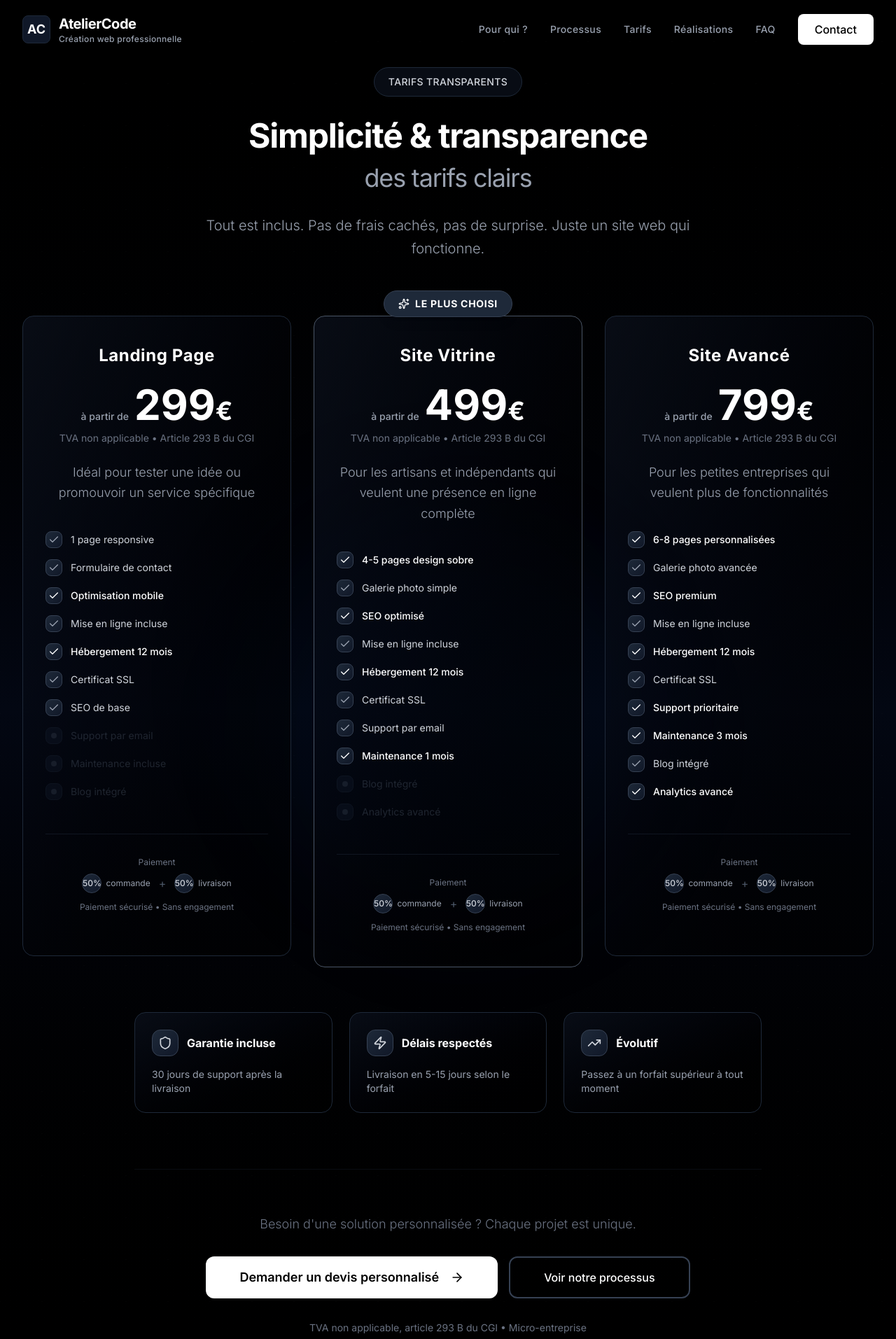
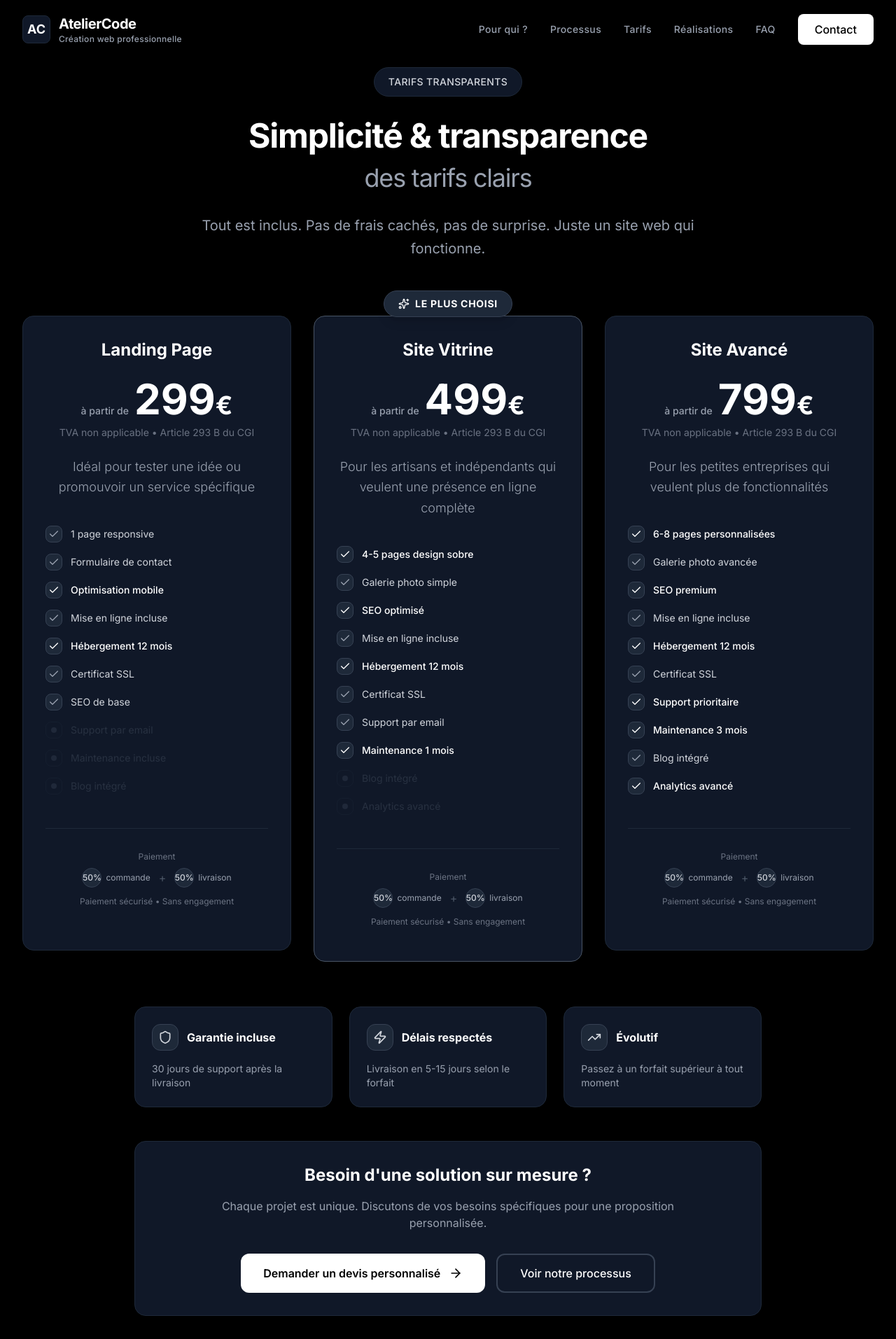
Before and after one commit to vladbevz/ateliercode, a Next.js app: page /tarifs in a window 1280 px wide. Shown: the top 1913 px of the page at 70% size. Built offline with nearby package versions, Linux system fonts and the light colour scheme.

Commit message:
tarifs simple

```diff
--- a/app/components/Tarifs.tsx
+++ b/app/components/Tarifs.tsx
@@ -1,4 +1,4 @@
-// app/components/Tarifs.tsx - ФІНАЛЬНИЙ ФІКС
+// app/components/Tarifs.tsx - Максимально спрощено
 'use client';
 
 import { Check, ArrowRight, Sparkles, TrendingUp, Shield, Zap } from 'lucide-react';
@@ -78,8 +78,7 @@ export default function Tarifs() {
       y: 0,
       transition: {
         delay: i * 0.15,
-        duration: 0.5,
-        ease: "easeOut" as const
+        duration: 0.5
       }
     })
   };
@@ -87,65 +86,31 @@ export default function Tarifs() {
   return (
     <section
       ref={containerRef}
-      className="relative py-24 overflow-hidden"
+      className="relative py-24"
     >
-      {/* Елегантний градієнтний фон */}
-      <div className="absolute inset-0 z-0">
-        <div className="absolute inset-0 bg-gradient-to-b from-black via-gray-950 to-black"></div>
-        <div className="absolute top-1/3 left-1/4 w-[600px] h-[600px] bg-gray-900/5 rounded-full blur-3xl"></div>
-        <div className="absolute bottom-1/3 right-1/4 w-[600px] h-[600px] bg-gray-800/5 rounded-full blur-3xl"></div>
-      </div>
-
-      {/* Тонка геометрична сітка */}
-      <div className="absolute inset-0 z-0 opacity-[0.015]">
-        <div className="absolute inset-0" style={{
-          backgroundImage: `linear-gradient(45deg, #fff 1px, transparent 1px),
-                           linear-gradient(-45deg, #fff 1px, transparent 1px)`,
-          backgroundSize: '60px 60px',
-        }} />
-      </div>
+      {/* Простий фон */}
+      <div className="absolute inset-0 bg-black"></div>
 
       <div className="container mx-auto px-4 sm:px-6 lg:px-8 relative z-10">
         {/* Заголовок секції */}
-        <motion.div
-          initial={{ opacity: 0, y: 20 }}
-          animate={isInView ? { opacity: 1, y: 0 } : {}}
-          transition={{ duration: 0.7 }}
-          className="text-center mb-20"
-        >
-          {/* Бейдж */}
-          <motion.div
-            initial={{ opacity: 0, scale: 0.95 }}
-            animate={isInView ? { opacity: 1, scale: 1 } : {}}
-            transition={{ delay: 0.1 }}
-            className="inline-flex items-center px-5 py-2.5 rounded-full bg-gray-900/50 border border-gray-800 backdrop-blur-sm mb-8"
-          >
+        <div className="text-center mb-20">
+          <div className="inline-flex items-center px-5 py-2.5 rounded-full bg-gray-900 border border-gray-800 mb-8">
             <span className="text-sm font-medium text-gray-300 tracking-wide">
               TARIFS TRANSPARENTS
             </span>
-          </motion.div>
+          </div>
 
-          <motion.h2
-            initial={{ opacity: 0, y: 20 }}
-            animate={isInView ? { opacity: 1, y: 0 } : {}}
-            transition={{ delay: 0.2 }}
-            className="text-4xl md:text-5xl font-bold mb-8 tracking-tight"
-          >
+          <h2 className="text-4xl md:text-5xl font-bold mb-8 tracking-tight">
             <span className="block text-white">Simplicité & transparence</span>
             <span className="block text-gray-400 font-normal mt-4 text-3xl md:text-4xl">
               des tarifs clairs
             </span>
-          </motion.h2>
+          </h2>
 
-          <motion.p
-            initial={{ opacity: 0 }}
-            animate={isInView ? { opacity: 1 } : {}}
-            transition={{ delay: 0.3 }}
-            className="text-xl text-gray-400 max-w-3xl mx-auto leading-relaxed font-light"
-          >
+          <p className="text-xl text-gray-400 max-w-3xl mx-auto leading-relaxed">
             Tout est inclus. Pas de frais cachés, pas de surprise. Juste un site web qui fonctionne.
-          </motion.p>
-        </motion.div>
+          </p>
+        </div>
 
         {/* Картки тарифів */}
         <div className="grid grid-cols-1 lg:grid-cols-3 gap-8 max-w-7xl mx-auto">
@@ -160,7 +125,7 @@ export default function Tarifs() {
                 y: -8,
                 transition: { duration: 0.3 }
               }}
-              className={`relative group ${plan.popular ? 'lg:-mt-4' : ''}`}
+              className={`relative ${plan.popular ? 'lg:-mt-4' : ''}`}
             >
               {/* Популярний бейдж */}
               {plan.popular && (
@@ -172,18 +137,12 @@ export default function Tarifs() {
                 </div>
               )}
 
-              {/* Градієнтний бордер при ховері */}
-              <div className="absolute inset-0 bg-gradient-to-br from-gray-800 to-gray-900 rounded-2xl opacity-0 group-hover:opacity-30 blur-xl transition-opacity duration-500"></div>
-
-              {/* Основна картка - БЕЗ backdrop-blur-sm */}
-              <div className={`relative h-full bg-gradient-to-br from-gray-900/50 to-black/50 p-8 rounded-2xl border ${plan.accent} transition-all duration-300 group-hover:border-gray-600 overflow-hidden ${plan.popular ? 'lg:mt-4' : ''}`}>
-
-                {/* Акцент при ховері */}
-                <div className="absolute inset-0 bg-gradient-to-r from-transparent via-gray-900/10 to-transparent translate-x-[-100%] group-hover:translate-x-[100%] transition-transform duration-700"></div>
+              {/* Основна картка - ПРОСТА як у Processus */}
+              <div className={`relative h-full bg-gray-900 p-8 rounded-2xl border ${plan.accent} hover:border-gray-500 transition-colors duration-300 ${plan.popular ? 'lg:mt-4' : ''}`}>
 
                 {/* Заголовок тарифу */}
-                <div className="text-center mb-10 pt-2 relative z-10">
-                  <h3 className="text-2xl font-bold mb-6 text-white tracking-wide">
+                <div className="text-center mb-10">
+                  <h3 className="text-2xl font-bold mb-6 text-white">
                     {plan.name}
                   </h3>
 
@@ -204,7 +163,7 @@ export default function Tarifs() {
                 </div>
 
                 {/* Список функцій */}
-                <div className="mb-10 space-y-4 relative z-10">
+                <div className="mb-10 space-y-4">
                   {plan.features.map((feature, idx) => (
                     <div
                       key={idx}
@@ -212,9 +171,9 @@ export default function Tarifs() {
                     >
                       <div className={`flex-shrink-0 w-6 h-6 rounded-lg flex items-center justify-center ${
                         feature.included
-                          ? 'bg-gradient-to-br from-gray-800 to-gray-900 border border-gray-700 group-hover:border-gray-600'
+                          ? 'bg-gray-800 border border-gray-700'
                           : 'bg-gray-900 border border-gray-800'
-                      } transition-colors`}>
+                      }`}>
                         {feature.included ? (
                           <Check className={`w-4 h-4 ${
                             feature.highlight ? 'text-white' : 'text-gray-400'
@@ -227,9 +186,9 @@ export default function Tarifs() {
                         feature.included
                           ? feature.highlight
                             ? 'text-white font-medium'
-                            : 'text-gray-300 group-hover:text-gray-200'
+                            : 'text-gray-300'
                           : 'text-gray-600'
-                      } transition-colors`}>
+                      }`}>
                         {feature.name}
                       </span>
                     </div>
@@ -237,30 +196,26 @@ export default function Tarifs() {
                 </div>
 
                 {/* Блок оплати */}
-                <div className="mt-12 pt-8 border-t border-gray-800/50 relative z-10">
+                <div className="mt-12 pt-8 border-t border-gray-800">
                   <div className="flex flex-col items-center">
                     <div className="flex items-center gap-1 mb-2">
                       <div className="text-xs text-gray-500">Paiement</div>
                     </div>
                     <div className="flex items-center gap-3">
                       <div className="flex items-center gap-1.5">
-                        <div className="w-7 h-7 rounded-full bg-gradient-to-br from-gray-800 to-gray-900 border border-gray-700 group-hover:border-gray-500 flex items-center justify-center transition-colors">
+                        <div className="w-7 h-7 rounded-full bg-gray-800 border border-gray-700 flex items-center justify-center">
                           <span className="text-xs font-medium text-gray-300">50%</span>
                         </div>
-                        <span className="text-xs text-gray-400 group-hover:text-gray-300 transition-colors">
-                          commande
-                        </span>
+                        <span className="text-xs text-gray-400">commande</span>
                       </div>
 
                       <div className="text-gray-600">+</div>
 
                       <div className="flex items-center gap-1.5">
-                        <div className="w-7 h-7 rounded-full bg-gradient-to-br from-gray-800 to-gray-900 border border-gray-700 group-hover:border-gray-500 flex items-center justify-center transition-colors">
+                        <div className="w-7 h-7 rounded-full bg-gray-800 border border-gray-700 flex items-center justify-center">
                           <span className="text-xs font-medium text-gray-300">50%</span>
                         </div>
-                        <span className="text-xs text-gray-400 group-hover:text-gray-300 transition-colors">
-                          livraison
-                        </span>
+                        <span className="text-xs text-gray-400">livraison</span>
                       </div>
                     </div>
                     <div className="text-gray-500 text-xs mt-3">
@@ -274,127 +229,69 @@ export default function Tarifs() {
         </div>
 
         {/* Додаткова інформація */}
-        <motion.div
-          initial={{ opacity: 0, y: 20 }}
-          animate={isInView ? { opacity: 1, y: 0 } : {}}
-          transition={{ delay: 0.6 }}
-          className="mt-20 max-w-4xl mx-auto"
-        >
+        <div className="mt-20 max-w-4xl mx-auto">
           {/* Блок переваг */}
           <div className="grid grid-cols-1 md:grid-cols-3 gap-6 mb-12">
-            <motion.div
-              initial={{ opacity: 0, y: 20 }}
-              animate={isInView ? { opacity: 1, y: 0 } : {}}
-              transition={{ delay: 0.7 }}
-              whileHover={{ y: -5 }}
-              className="relative group"
-            >
-              <div className="absolute inset-0 bg-gradient-to-br from-gray-800 to-gray-900 rounded-2xl opacity-0 group-hover:opacity-30 blur-xl transition-opacity duration-500"></div>
-              <div className="relative h-full bg-gradient-to-br from-gray-900/50 to-black/50 p-6 rounded-2xl border border-gray-800 transition-all duration-300 group-hover:border-gray-600 overflow-hidden">
+            <div className="p-6 rounded-2xl bg-gray-900 border border-gray-800">
               <div className="flex items-center gap-3 mb-4">
-                  <div className="p-2 rounded-xl bg-gradient-to-br from-gray-800 to-gray-900 border border-gray-700 group-hover:border-gray-500 transition-colors">
-                    <Shield className="w-5 h-5 text-gray-300 group-hover:text-white transition-colors" />
+                <div className="p-2 rounded-xl bg-gray-800 border border-gray-700">
+                  <Shield className="w-5 h-5 text-gray-300" />
                 </div>
                 <h4 className="font-bold text-white">Garantie incluse</h4>
               </div>
-                <p className="text-gray-400 text-sm group-hover:text-gray-300 transition-colors">
-                  30 jours de support après la livraison
-                </p>
+              <p className="text-gray-400 text-sm">30 jours de support après la livraison</p>
             </div>
-            </motion.div>
 
-            <motion.div
-              initial={{ opacity: 0, y: 20 }}
-              animate={isInView ? { opacity: 1, y: 0 } : {}}
-              transition={{ delay: 0.75 }}
-              whileHover={{ y: -5 }}
-              className="relative group"
-            >
-              <div className="absolute inset-0 bg-gradient-to-br from-gray-800 to-gray-900 rounded-2xl opacity-0 group-hover:opacity-30 blur-xl transition-opacity duration-500"></div>
-              <div className="relative h-full bg-gradient-to-br from-gray-900/50 to-black/50 p-6 rounded-2xl border border-gray-800 transition-all duration-300 group-hover:border-gray-600 overflow-hidden">
+            <div className="p-6 rounded-2xl bg-gray-900 border border-gray-800">
               <div className="flex items-center gap-3 mb-4">
-                  <div className="p-2 rounded-xl bg-gradient-to-br from-gray-800 to-gray-900 border border-gray-700 group-hover:border-gray-500 transition-colors">
-                    <Zap className="w-5 h-5 text-gray-300 group-hover:text-white transition-colors" />
+                <div className="p-2 rounded-xl bg-gray-800 border border-gray-700">
+                  <Zap className="w-5 h-5 text-gray-300" />
                 </div>
                 <h4 className="font-bold text-white">Délais respectés</h4>
               </div>
-                <p className="text-gray-400 text-sm group-hover:text-gray-300 transition-colors">
-                  Livraison en 5-15 jours selon le forfait
-                </p>
+              <p className="text-gray-400 text-sm">Livraison en 5-15 jours selon le forfait</p>
             </div>
-            </motion.div>
 
-            <motion.div
-              initial={{ opacity: 0, y: 20 }}
-              animate={isInView ? { opacity: 1, y: 0 } : {}}
-              transition={{ delay: 0.8 }}
-              whileHover={{ y: -5 }}
-              className="relative group"
-            >
-              <div className="absolute inset-0 bg-gradient-to-br from-gray-800 to-gray-900 rounded-2xl opacity-0 group-hover:opacity-30 blur-xl transition-opacity duration-500"></div>
-              <div className="relative h-full bg-gradient-to-br from-gray-900/50 to-black/50 p-6 rounded-2xl border border-gray-800 transition-all duration-300 group-hover:border-gray-600 overflow-hidden">
+            <div className="p-6 rounded-2xl bg-gray-900 border border-gray-800">
               <div className="flex items-center gap-3 mb-4">
-                  <div className="p-2 rounded-xl bg-gradient-to-br from-gray-800 to-gray-900 border border-gray-700 group-hover:border-gray-500 transition-colors">
-                    <TrendingUp className="w-5 h-5 text-gray-300 group-hover:text-white transition-colors" />
+                <div className="p-2 rounded-xl bg-gray-800 border border-gray-700">
+                  <TrendingUp className="w-5 h-5 text-gray-300" />
                 </div>
                 <h4 className="font-bold text-white">Évolutif</h4>
               </div>
-                <p className="text-gray-400 text-sm group-hover:text-gray-300 transition-colors">
-                  Passez à un forfait supérieur à tout moment
-                </p>
+              <p className="text-gray-400 text-sm">Passez à un forfait supérieur à tout moment</p>
             </div>
-            </motion.div>
           </div>
 
           {/* CTA */}
-          <motion.div
-            initial={{ opacity: 0, y: 20 }}
-            animate={isInView ? { opacity: 1, y: 0 } : {}}
-            transition={{ delay: 0.85 }}
-            className="text-center mt-20 pt-16 border-t border-gray-800/30"
-          >
-            <motion.p
-              initial={{ opacity: 0 }}
-              animate={isInView ? { opacity: 1 } : {}}
-              transition={{ delay: 0.9 }}
-              className="text-gray-500 mb-8 text-lg font-light"
-            >
-              Besoin d'une solution personnalisée ? Chaque projet est unique.
-            </motion.p>
-
-            <motion.div
-              whileHover={{ scale: 1.05 }}
-              whileTap={{ scale: 0.98 }}
-              className="flex flex-col sm:flex-row gap-4 justify-center"
-            >
+          <div className="text-center p-8 rounded-2xl bg-gray-900 border border-gray-800">
+            <h4 className="text-2xl font-bold text-white mb-4">Besoin d'une solution sur mesure ?</h4>
+            <p className="text-gray-400 mb-8 max-w-2xl mx-auto">
+              Chaque projet est unique. Discutons de vos besoins spécifiques pour une proposition personnalisée.
+            </p>
+            <div className="flex flex-col sm:flex-row gap-4 justify-center">
               <Link
                 href="/contact"
-                className="inline-flex items-center gap-4 px-12 py-4 rounded-xl bg-white text-black font-semibold text-lg hover:bg-gray-50 transition-all group overflow-hidden relative"
+                className="inline-flex items-center gap-3 px-8 py-3.5 rounded-xl bg-white text-black font-semibold hover:bg-gray-100 transition-colors"
               >
-                <div className="absolute inset-0 bg-gradient-to-r from-white to-gray-100 opacity-0 group-hover:opacity-100 transition-opacity duration-300"></div>
-                <span className="relative">Demander un devis personnalisé</span>
-                <ArrowRight className="w-5 h-5 relative" />
+                Demander un devis personnalisé
+                <ArrowRight className="w-5 h-5" />
               </Link>
               <Link
                 href="/processus"
-                className="inline-flex items-center gap-4 px-12 py-4 rounded-xl border-2 border-gray-700 text-white font-medium hover:border-gray-500 transition-colors group overflow-hidden relative"
+                className="inline-flex items-center gap-3 px-8 py-3.5 rounded-xl border-2 border-gray-700 text-white font-medium hover:border-gray-500 transition-colors"
               >
-                <span>Voir notre processus</span>
+                Voir notre processus
               </Link>
-            </motion.div>
-          </motion.div>
+            </div>
+          </div>
 
           {/* Легальна інформація */}
-          <motion.div
-            initial={{ opacity: 0 }}
-            animate={isInView ? { opacity: 1 } : {}}
-            transition={{ delay: 1 }}
-            className="text-center mt-8 text-sm text-gray-500"
-          >
+          <div className="text-center mt-8 text-sm text-gray-500">
             <p className="mb-1">TVA non applicable, article 293 B du CGI • Micro-entreprise</p>
             <p>Paiement 100% sécurisé • Facture détaillée fournie</p>
-          </motion.div>
-        </motion.div>
+          </div>
+        </div>
       </div>
     </section>
   );
```
Lines whose indentation alone changed are shown as unchanged.
